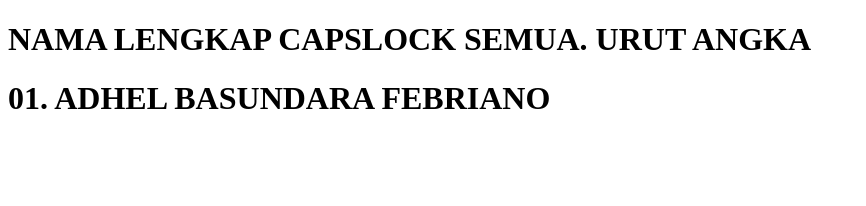
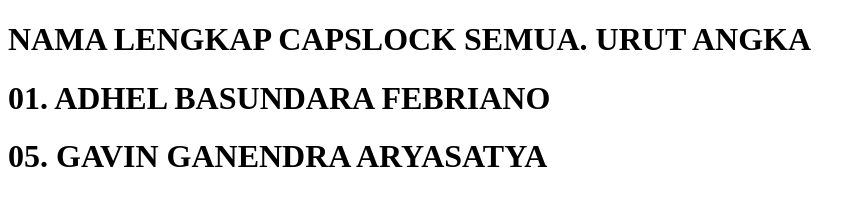
Before and after one commit to BagusHidayat21/tugas-smkn1jenangan, a plain HTML site: page index.html in a window 1280 px wide. Shown: the whole page, without its empty margins (0-866 px from the left). Drawn offline with Linux system fonts and the light colour scheme.

Commit message:
menambahkan nama

```diff
--- a/index.html
+++ b/index.html
@@ -8,5 +8,6 @@
 <body>
     <h1>NAMA LENGKAP CAPSLOCK SEMUA. URUT ANGKA</h1>
     <h1>01. ADHEL BASUNDARA FEBRIANO</h1>
+    <h1>05. GAVIN GANENDRA ARYASATYA</h1>
 </body>
 </html>
```
